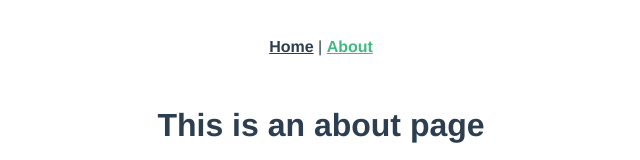
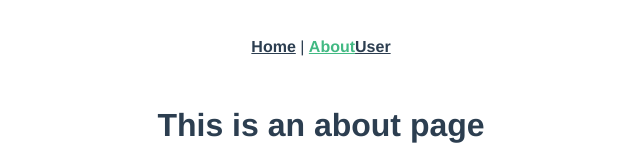
Before and after one commit to FirstSS-Sub/k-on-schedule2, a Vue app in the folder frontend/: page /about in a window 1280 px wide. Shown: the top 160 px of the page, without its empty margins (319-959 px from the left). Built offline with nearby package versions, Linux system fonts and the light colour scheme.

Commit message:
add file App

```diff
--- a/frontend/src/App.vue
+++ b/frontend/src/App.vue
@@ -3,6 +3,7 @@
     <div id="nav">
       <router-link to="/">Home</router-link> |
       <router-link to="/about">About</router-link>
+      <router-link to="/user">User</router-link>
     </div>
     <router-view/>
   </div>
```
